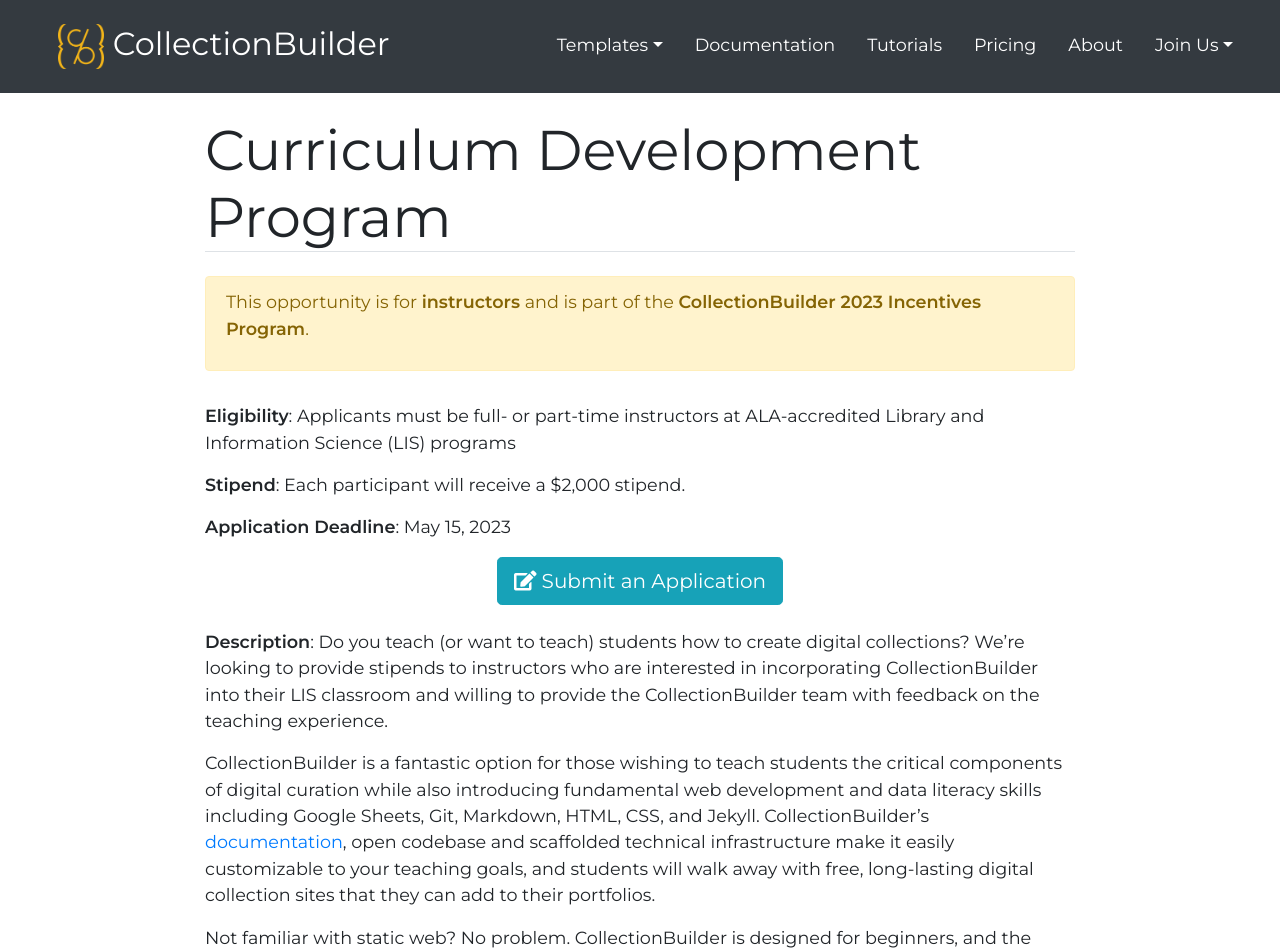
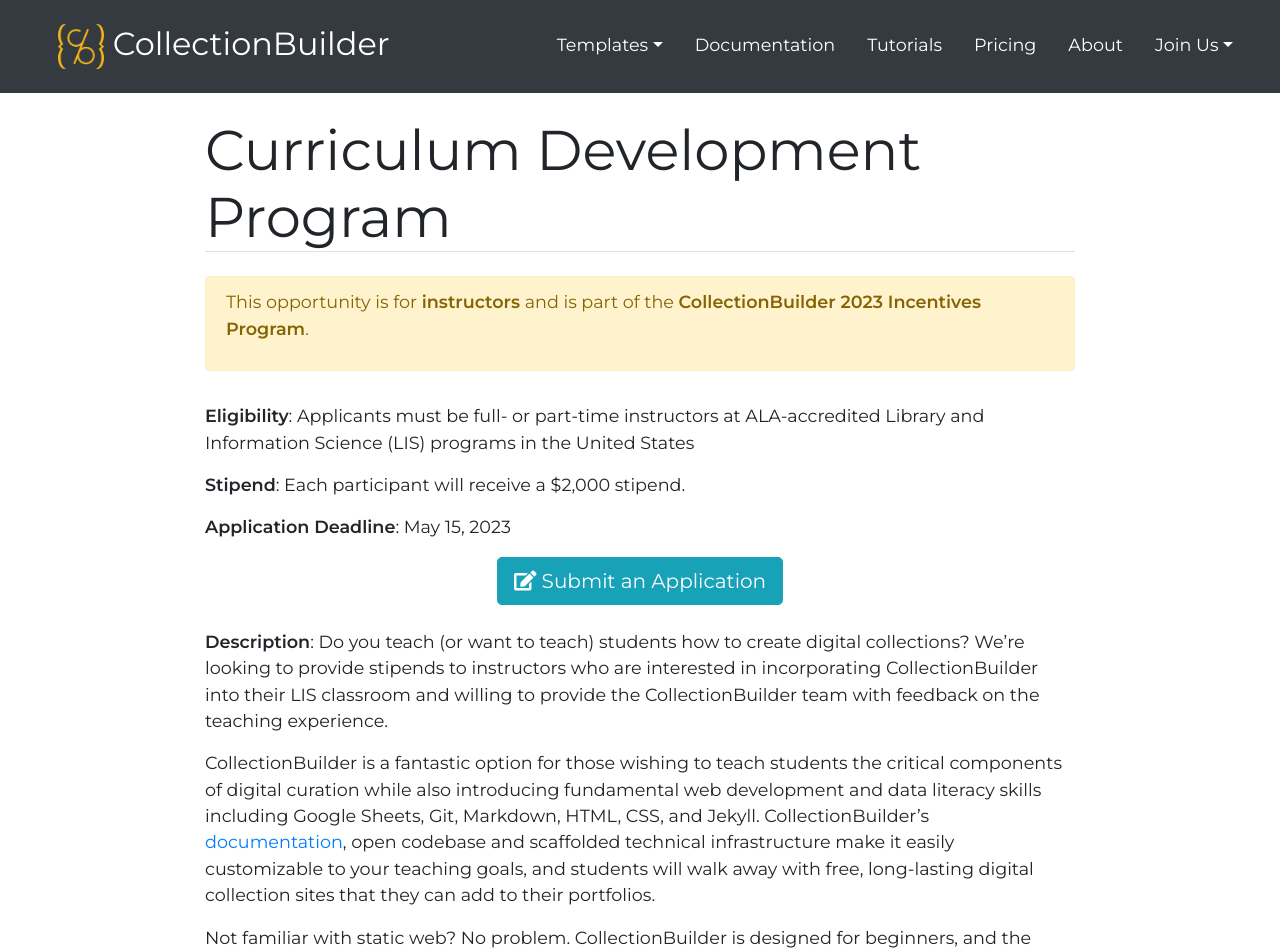
Before and after one commit to CollectionBuilder/collectionbuilder.github.io, a Jekyll site: the page built from pages/community/instructor-incentives.md, in a window 1280 px wide. Shown: the top 952 px of the page. Built offline with Jekyll 4.4.1, drawn with Linux system fonts in a browser that asks for light colours; comment, search, counter and statistics services are not loaded.

Commit message:
add United States

```diff
--- a/pages/community/instructor-incentives.md
+++ b/pages/community/instructor-incentives.md
@@ -7,7 +7,7 @@
 {% include bootstrap/alert.md color="warning" text='This opportunity is for <strong>instructors</strong> and is part of the <a href="/community/" class="font-weight-bold" style="color: #856404;">CollectionBuilder 2023 Incentives Program</a>.' %}
 
 {:.pt-3}
-**Eligibility**: Applicants must be full- or part-time instructors at ALA-accredited Library and Information Science (LIS) programs
+**Eligibility**: Applicants must be full- or part-time instructors at ALA-accredited Library and Information Science (LIS) programs in the United States
 
 **Stipend**: Each participant will receive a $2,000 stipend.
 
```
